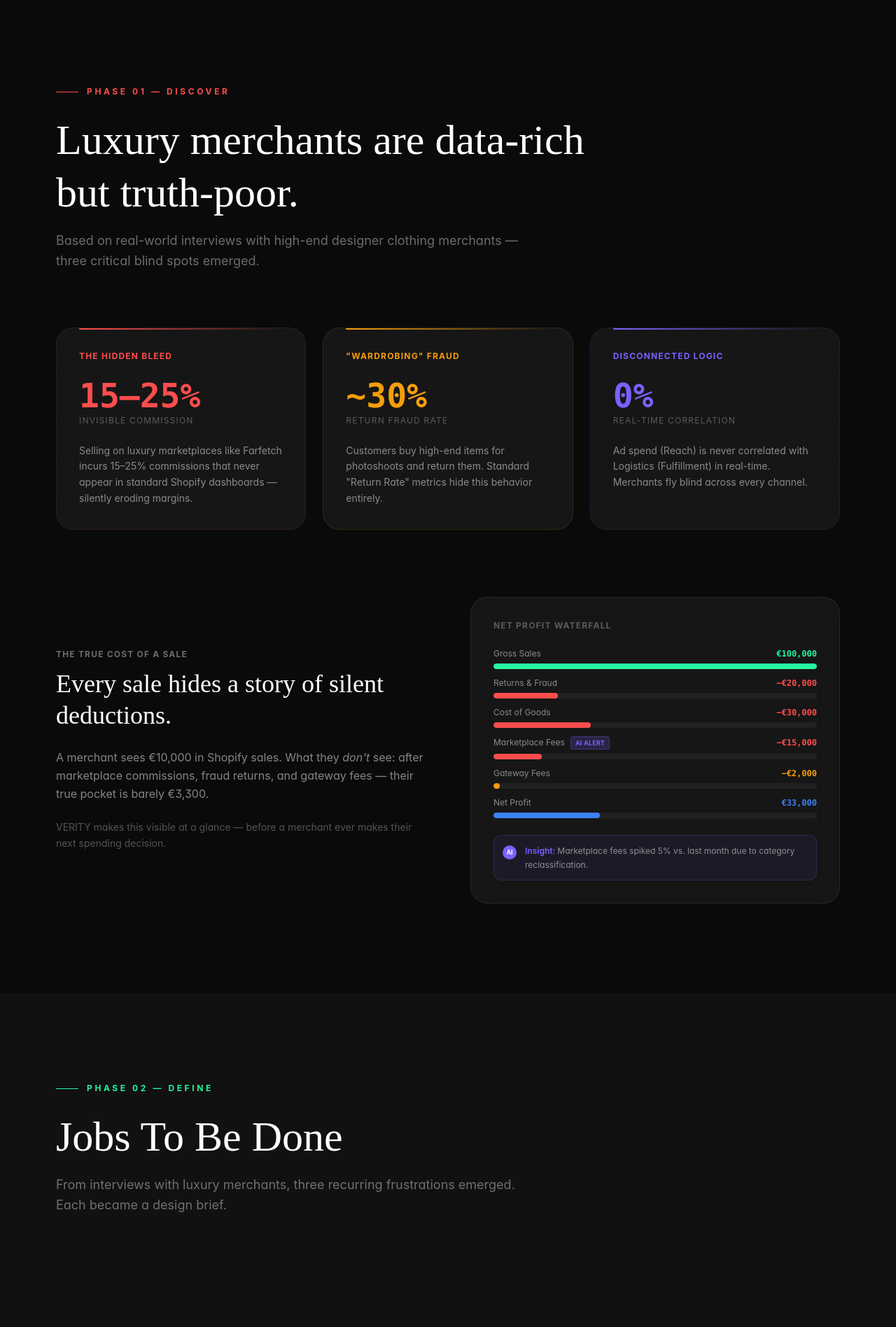
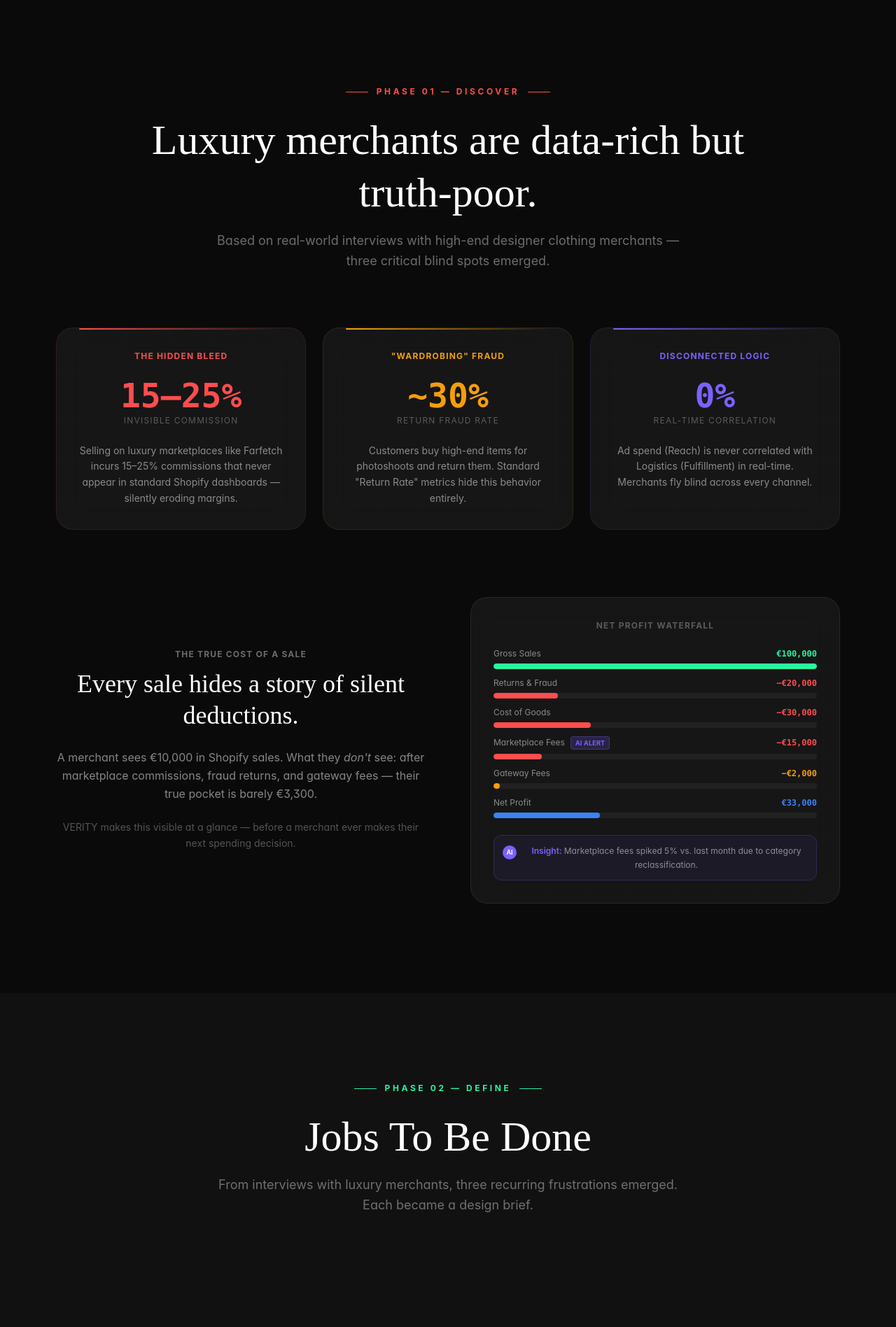
Before and after one commit to vaibhavsharma-2000/portfolio, a React (Vite) app: page /work/verity in a window 1280 px wide. Shown: the part 1520-3416 px from the top of the page at 70% size. Built offline with nearby package versions, Linux system fonts and the light colour scheme.

Commit message:
style: Refine Verity page layouts with updated section backgrounds, centered content, new phase label styling, and enhanced AI search feature descriptions.

```diff
--- a/src/components/verity/AISearch.jsx
+++ b/src/components/verity/AISearch.jsx
@@ -42,11 +42,11 @@ export function AISearch() {
     };
 
     return (
-        <section className="py-32 px-8 md:px-20 bg-[#0a0a0a] relative overflow-hidden">
+        <section className="py-32 px-8 md:px-20 bg-[#111] relative overflow-hidden">
             {/* Purple glow */}
             <div className="absolute top-1/2 left-1/2 -translate-x-1/2 -translate-y-1/2 w-[600px] h-[400px] bg-[#7B61FF]/8 rounded-full blur-[120px] pointer-events-none" />
 
-            <div className="max-w-4xl mx-auto relative z-10">
+            <div className="max-w-4xl relative z-10">
                 {/* Label removed - moved to parent container */}
                 <motion.div
                     initial={{ opacity: 0, x: -20 }}
@@ -199,14 +199,20 @@ export function AISearch() {
                     className="mt-20 grid grid-cols-1 md:grid-cols-3 gap-6"
                 >
                     {[
-                        { icon: '⚡', title: 'AnimatePresence', desc: 'Framer Motion drives the dropdown with smooth enter/exit transitions and directional spring physics.' },
-                        { icon: '🛡', title: 'Race Condition Fix', desc: 'onMouseDown + e.preventDefault() ensures suggestion clicks register before the search bar\'s onBlur fires.' },
-                        { icon: '🔔', title: 'Sonner Toasts', desc: 'Each AI suggestion click fires a contextual toast notification for instant feedback without navigation.' },
+                        { title: 'Flattened Architecture', desc: 'Replaces deep, multi-level menus with a global command layer, letting users jump directly to insights.' },
+                        { title: 'Anticipatory Design', desc: 'Contextual suggestions appear before typing, predicting high-value Jobs To Be Done to reduce cognitive load.' },
+                        { title: 'In-Context Resolution', desc: 'Inline feedback eliminates page reloads, preserving focus so merchants can decide without losing their place.' },
                     ].map((item, i) => (
-                        <div key={i} className="p-5 bg-white/3 rounded-2xl border border-white/5">
-                            <div className="text-2xl mb-3">{item.icon}</div>
-                            <h4 className="font-bold text-white/80 mb-2 text-sm">{item.title}</h4>
-                            <p className="text-white/35 text-xs leading-relaxed">{item.desc}</p>
+                        <div key={i} className="p-6 bg-white/[0.02] rounded-2xl border border-white/5 group hover:border-[#7B61FF]/30 transition-all duration-500 hover:bg-white/[0.04]">
+                            {/* Abstract Intelligence Dot */}
+                            <div className="relative mb-6">
+                                <div className="w-1.5 h-1.5 rounded-full bg-[#7B61FF] relative z-10" />
+                                <div className="absolute inset-0 w-1.5 h-1.5 rounded-full bg-[#7B61FF] blur-[4px] opacity-80" />
+                                <div className="absolute -inset-2 w-5.5 h-5.5 rounded-full bg-[#7B61FF]/20 blur-[8px] opacity-0 group-hover:opacity-100 transition-opacity duration-500" />
+                            </div>
+
+                            <h4 className="font-bold text-white/90 mb-2 text-sm uppercase tracking-[0.15em]">{item.title}</h4>
+                            <p className="text-white/40 text-xs leading-relaxed">{item.desc}</p>
                         </div>
                     ))}
                 </motion.div>
--- a/src/components/verity/DefineSection.jsx
+++ b/src/components/verity/DefineSection.jsx
@@ -30,23 +30,24 @@ const jobs = [
 export function DefineSection() {
     return (
         <section className="py-32 px-8 md:px-20 bg-[#111] relative overflow-hidden">
-            <div className="max-w-7xl mx-auto">
+            <div className="max-w-7xl mx-auto flex flex-col items-center text-center">
                 {/* Phase label */}
                 <motion.div
-                    initial={{ opacity: 0, x: -20 }}
-                    whileInView={{ opacity: 1, x: 0 }}
+                    initial={{ opacity: 0, scale: 0.9 }}
+                    whileInView={{ opacity: 1, scale: 1 }}
                     viewport={{ once: true }}
-                    className="flex items-center gap-3 mb-6"
+                    className="flex items-center gap-3 mb-6 justify-center"
                 >
                     <div className="w-8 h-[1px] bg-[#27F59F]" />
                     <span className="text-[#27F59F] font-bold tracking-[0.3em] uppercase text-xs">Phase 02 — Define</span>
+                    <div className="w-8 h-[1px] bg-[#27F59F]" />
                 </motion.div>
 
                 <motion.h2
                     initial={{ opacity: 0, y: 30 }}
                     whileInView={{ opacity: 1, y: 0 }}
                     viewport={{ once: true }}
-                    className="font-serif text-4xl md:text-6xl leading-tight mb-4 max-w-3xl"
+                    className="font-serif text-4xl md:text-6xl leading-tight mb-4 max-w-4xl"
                 >
                     Jobs To Be Done
                 </motion.h2>
@@ -56,7 +57,7 @@ export function DefineSection() {
                     whileInView={{ opacity: 1 }}
                     viewport={{ once: true }}
                     transition={{ delay: 0.2 }}
-                    className="text-white/40 text-lg max-w-2xl mb-24 leading-relaxed"
+                    className="text-white/40 text-lg max-w-2xl mb-24 leading-relaxed mx-auto"
                 >
                     From interviews with luxury merchants, three recurring frustrations emerged. Each became a design brief.
                 </motion.p>
--- a/src/components/verity/OutcomeSection.jsx
+++ b/src/components/verity/OutcomeSection.jsx
@@ -39,23 +39,24 @@ export function OutcomeSection() {
                 }}
             />
 
-            <div className="max-w-7xl mx-auto relative z-10">
+            <div className="max-w-7xl mx-auto relative z-10 flex flex-col items-center text-center">
                 {/* Label */}
                 <motion.div
-                    initial={{ opacity: 0, x: -20 }}
-                    whileInView={{ opacity: 1, x: 0 }}
+                    initial={{ opacity: 0, scale: 0.9 }}
+                    whileInView={{ opacity: 1, scale: 1 }}
                     viewport={{ once: true }}
-                    className="flex items-center gap-3 mb-6"
+                    className="flex items-center gap-3 mb-6 justify-center"
                 >
                     <div className="w-8 h-[1px] bg-[#27F59F]" />
                     <span className="text-[#27F59F] font-bold tracking-[0.3em] uppercase text-xs">Phase 04 — Deliver</span>
+                    <div className="w-8 h-[1px] bg-[#27F59F]" />
                 </motion.div>
 
                 <motion.h2
                     initial={{ opacity: 0, y: 30 }}
                     whileInView={{ opacity: 1, y: 0 }}
                     viewport={{ once: true }}
-                    className="font-serif text-4xl md:text-6xl leading-tight mb-4"
+                    className="font-serif text-4xl md:text-6xl leading-tight mb-4 text-center"
                 >
                     Outcomes.
                 </motion.h2>
@@ -65,7 +66,7 @@ export function OutcomeSection() {
                     whileInView={{ opacity: 1 }}
                     viewport={{ once: true }}
                     transition={{ delay: 0.2 }}
-                    className="text-white/40 text-lg mb-20 max-w-2xl leading-relaxed"
+                    className="text-white/40 text-lg mb-20 max-w-2xl leading-relaxed mx-auto text-center"
                 >
                     Measured against the three Jobs to Be Done that defined the design brief.
                 </motion.p>
--- a/src/components/verity/ProblemSection.jsx
+++ b/src/components/verity/ProblemSection.jsx
@@ -48,16 +48,17 @@ export function ProblemSection() {
                 }}
             />
 
-            <div className="max-w-7xl mx-auto relative z-10">
+            <div className="max-w-7xl mx-auto relative z-10 flex flex-col items-center text-center">
                 {/* Label */}
                 <motion.div
-                    initial={{ opacity: 0, x: -20 }}
-                    whileInView={{ opacity: 1, x: 0 }}
+                    initial={{ opacity: 0, scale: 0.9 }}
+                    whileInView={{ opacity: 1, scale: 1 }}
                     viewport={{ once: true }}
-                    className="flex items-center gap-3 mb-6"
+                    className="flex items-center gap-3 mb-6 justify-center"
                 >
                     <div className="w-8 h-[1px] bg-[#FF4D4D]" />
                     <span className="text-[#FF4D4D] font-bold tracking-[0.3em] uppercase text-xs">Phase 01 — Discover</span>
+                    <div className="w-8 h-[1px] bg-[#FF4D4D]" />
                 </motion.div>
 
                 {/* Heading */}
@@ -65,7 +66,7 @@ export function ProblemSection() {
                     initial={{ opacity: 0, y: 30 }}
                     whileInView={{ opacity: 1, y: 0 }}
                     viewport={{ once: true }}
-                    className="font-serif text-4xl md:text-6xl leading-tight mb-4 max-w-3xl"
+                    className="font-serif text-4xl md:text-6xl leading-tight mb-4 max-w-4xl"
                 >
                     Luxury merchants are data-rich but truth-poor.
                 </motion.h2>
@@ -75,7 +76,7 @@ export function ProblemSection() {
                     whileInView={{ opacity: 1 }}
                     viewport={{ once: true }}
                     transition={{ delay: 0.2 }}
-                    className="text-white/40 text-lg max-w-2xl mb-20 leading-relaxed"
+                    className="text-white/40 text-lg max-w-2xl mb-20 leading-relaxed mx-auto"
                 >
                     Based on real-world interviews with high-end designer clothing merchants — three critical blind spots emerged.
                 </motion.p>
--- a/src/pages/VerityPage.jsx
+++ b/src/pages/VerityPage.jsx
@@ -88,15 +88,16 @@ export default function VerityPage() {
                 <DefineSection />
                 {/* Phase 03: Consolidated Solutions Wrapper */}
                 <section className="bg-[#0a0a0a] pt-32 pb-0 relative">
-                    <div className="max-w-7xl mx-auto px-8 md:px-20 mb-12">
+                    <div className="max-w-7xl mx-auto px-8 md:px-20 mb-12 flex flex-col items-center text-center">
                         <motion.div
-                            initial={{ opacity: 0, x: -20 }}
-                            whileInView={{ opacity: 1, x: 0 }}
+                            initial={{ opacity: 0, scale: 0.9 }}
+                            whileInView={{ opacity: 1, scale: 1 }}
                             viewport={{ once: true }}
-                            className="flex items-center gap-3 mb-6"
+                            className="flex items-center gap-3 mb-6 justify-center"
                         >
                             <div className="w-8 h-[1px] bg-[#7B61FF]" />
                             <span className="text-[#7B61FF] font-bold tracking-[0.3em] uppercase text-xs">Phase 03 — Develop</span>
+                            <div className="w-8 h-[1px] bg-[#7B61FF]" />
                         </motion.div>
                         <motion.h2
                             initial={{ opacity: 0, y: 30 }}
@@ -110,7 +111,7 @@ export default function VerityPage() {
                             initial={{ opacity: 0 }}
                             whileInView={{ opacity: 1 }}
                             viewport={{ once: true }}
-                            className="text-white/40 text-lg max-w-2xl leading-relaxed"
+                            className="text-white/40 text-lg max-w-2xl leading-relaxed mx-auto"
                         >
                             From the executive dashboard to the logistics layer, every screen was built for clarity, speed, and quiet luxury.
                         </motion.p>
```
